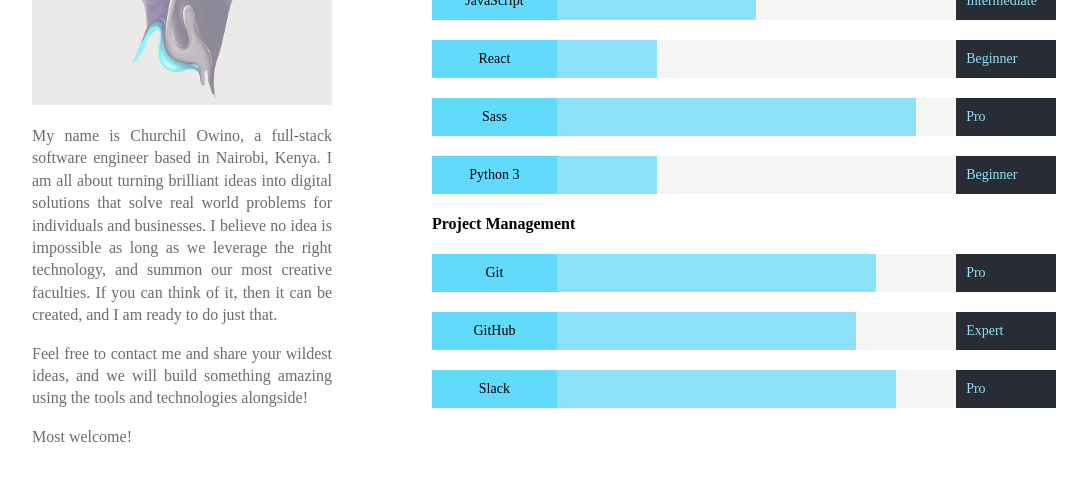
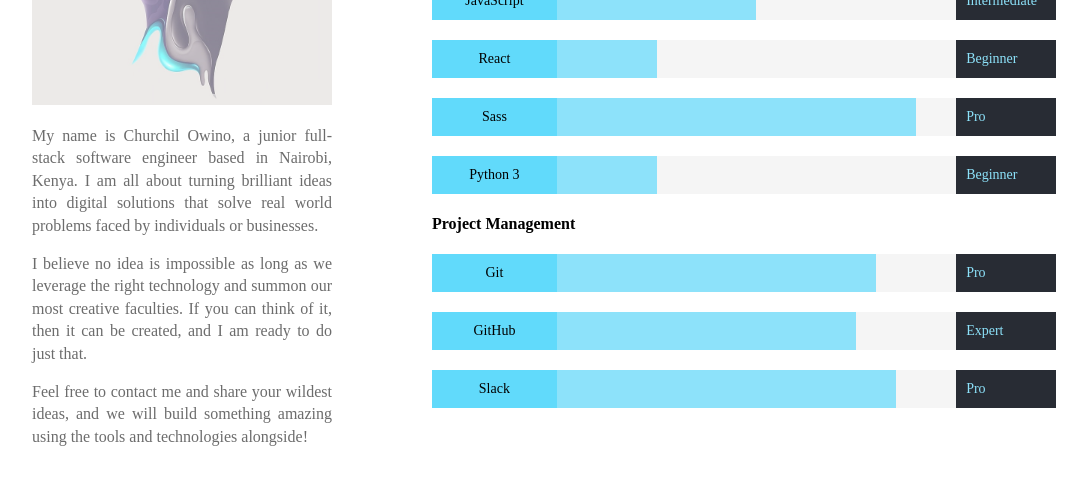
Before and after one commit to Chacho104/my_portfolio_website, a React (Create React App) app: page / in a window 1280 px wide. Shown: the part 1280-1778 px from the top of the page, without its empty margins (96-1183 px from the left). Built offline with nearby package versions, Linux system fonts and the light colour scheme.

Commit message:
Revise the about paragraph Remove the welcome paragraph

```diff
--- a/src/Components/About/index.js
+++ b/src/Components/About/index.js
@@ -6,10 +6,13 @@ const About = () => {
         <div className='mePar'>
             <img src={ProfilePic} alt='Churchil Owino' />
             <p>
-                My name is Churchil Owino, a full-stack software engineer based
+                My name is Churchil Owino, a junior full-stack software engineer based
                 in Nairobi, Kenya. I am all about turning brilliant ideas into digital
-                solutions that solve real world problems for individuals and businesses.
-                I believe no idea is impossible as long as we leverage the right technology,
+                solutions that solve real world problems faced by individuals or
+                businesses.
+            </p>
+            <p>
+                I believe no idea is impossible as long as we leverage the right technology
                 and summon our most creative faculties. If you can think of it, then it can
                 be created, and I am ready to do just that.
             </p>
@@ -17,7 +20,6 @@ const About = () => {
                 Feel free to contact me and share your wildest ideas, and we will build
                 something amazing using the tools and technologies alongside!
             </p>
-            <p>Most welcome!</p>
         </div>
     );
 }
```
